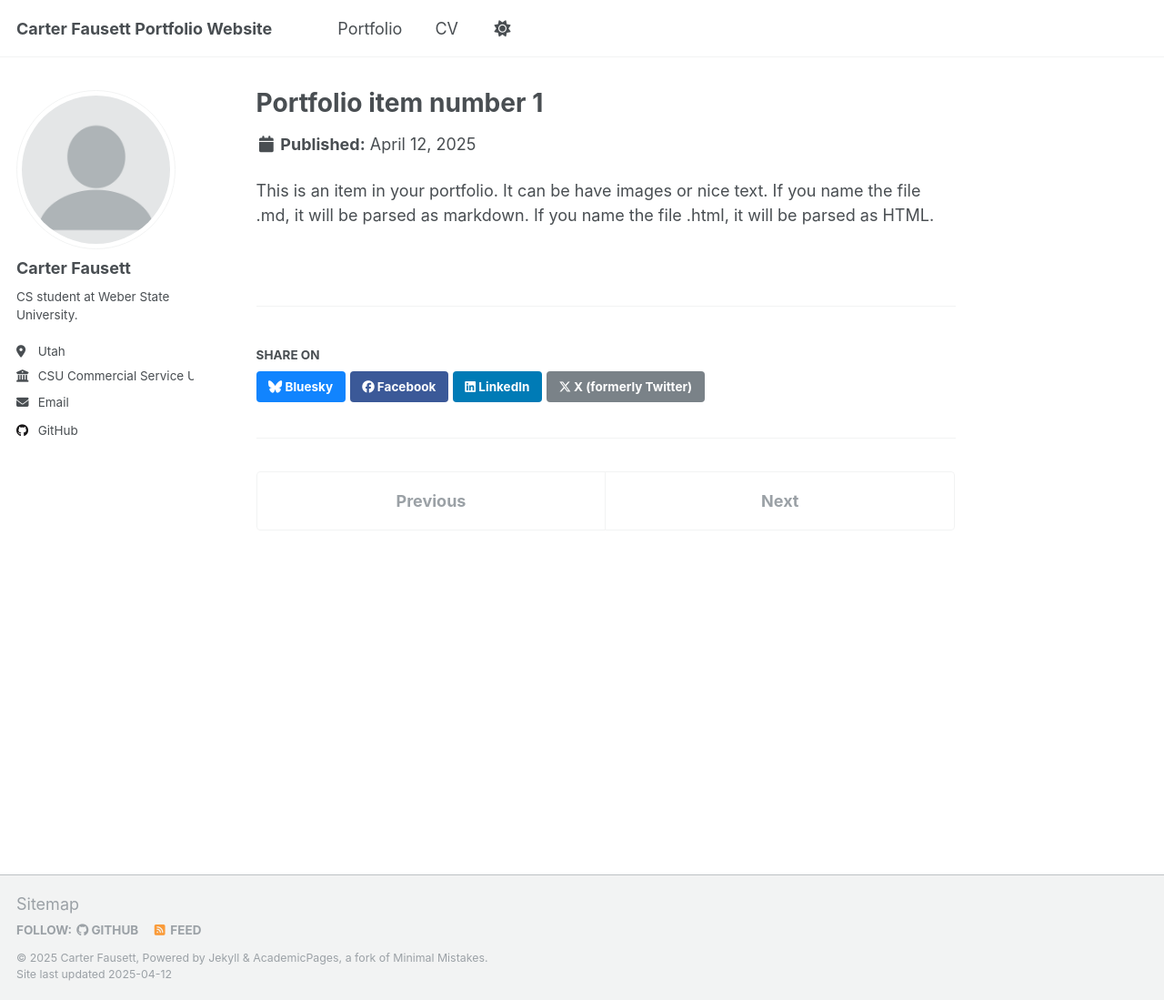
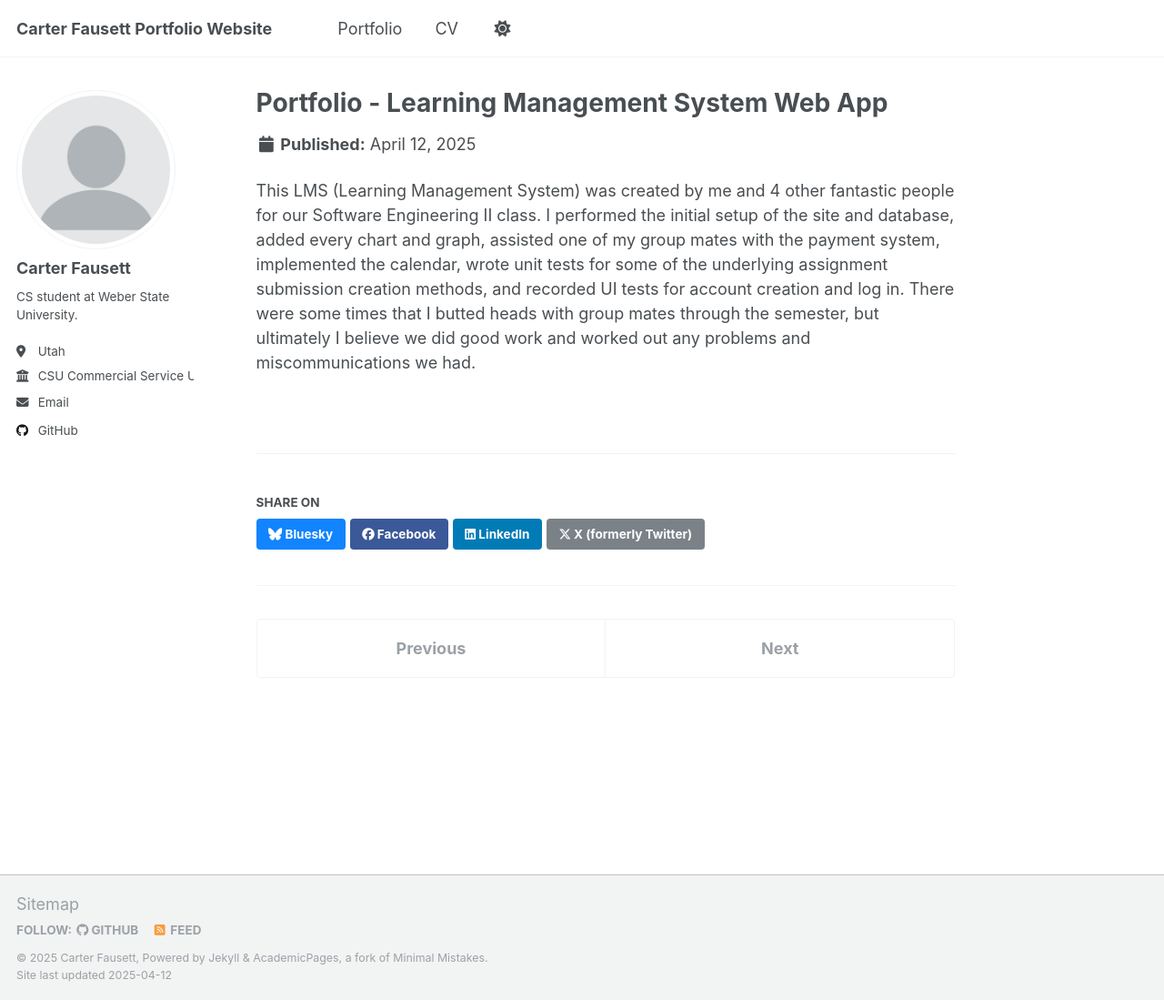
Before and after one commit to CarterFausett/CarterFausett.github.io, a Jekyll site: the page built from _portfolio/portfolio-1.md, in a window 1280 px wide and 1099 px high. Shown: the whole window at 91% size. Built offline with Jekyll 4.4.1, drawn with Linux system fonts in a browser that asks for light colours.

Commit message:
Update portfolio-1.md

```diff
--- a/_portfolio/portfolio-1.md
+++ b/_portfolio/portfolio-1.md
@@ -1,7 +1,7 @@
 ---
-title: "Portfolio item number 1"
+title: "Portfolio - Learning Management System Web App"
 excerpt: "Short description of portfolio item number 1<br/><img src='/images/500x300.png'>"
 collection: portfolio
 ---
 
-This is an item in your portfolio. It can be have images or nice text. If you name the file .md, it will be parsed as markdown. If you name the file .html, it will be parsed as HTML.
+This LMS (Learning Management System) was created by me and 4 other fantastic people for our Software Engineering II class. I performed the initial setup of the site and database, added every chart and graph, assisted one of my group mates with the payment system, implemented the calendar, wrote unit tests for some of the underlying assignment submission creation methods, and recorded UI tests for account creation and log in. There were some times that I butted heads with group mates through the semester, but ultimately I believe we did good work and worked out any problems and miscommunications we had.
```
